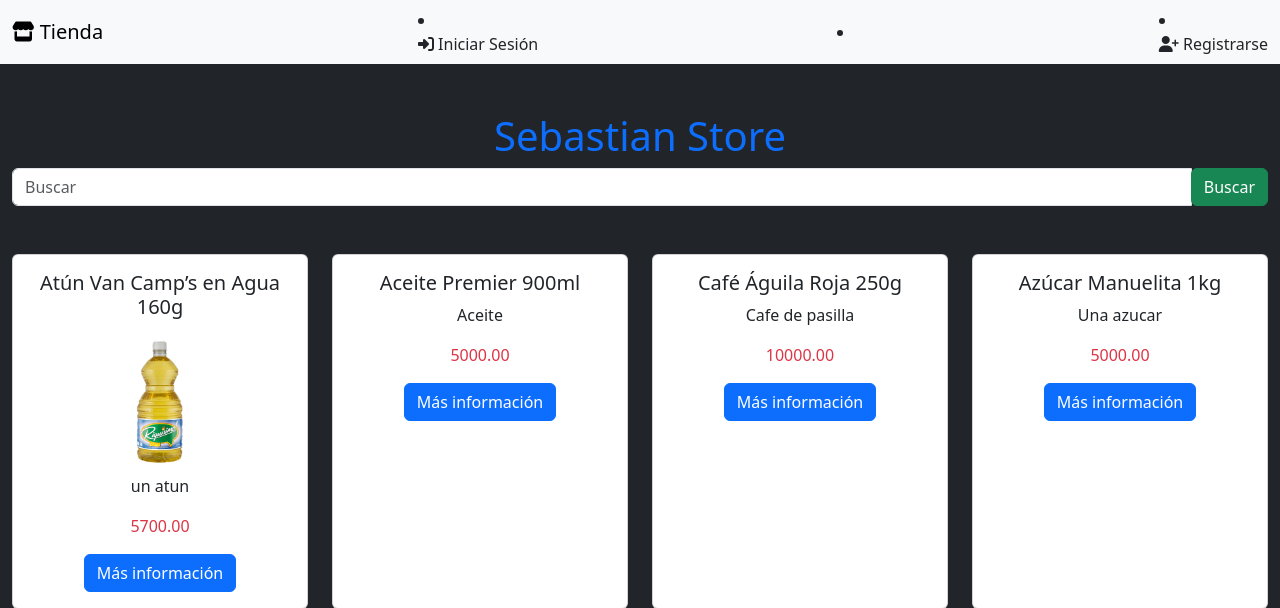
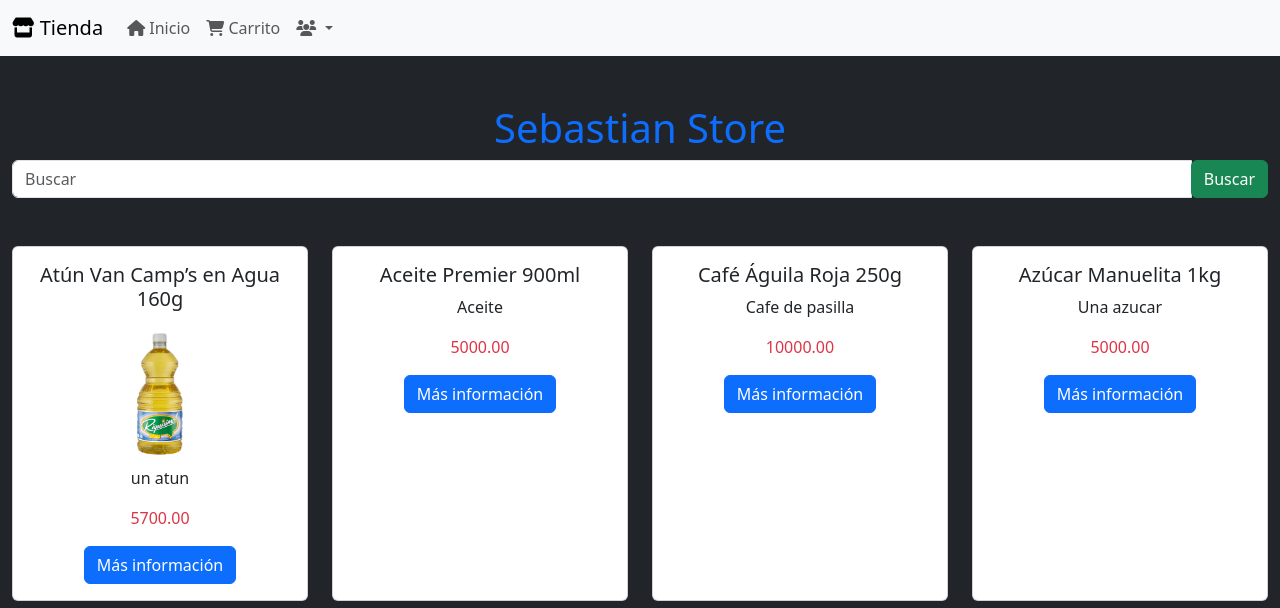
Before and after one commit to anidroid1184/django-store, a Django app: page / in a window 1280 px wide. Shown: the top 608 px of the page. Run offline with Django 5.2, Linux system fonts and the light colour scheme; data comes from the database, SQL or seed files in the repository; both versions use the stored data as it was after the commit; parts of the project's set-up code (start-up, migrations or seed data) failed here and were passed over; some libraries are stand-ins or nearby versions.

Commit message:
actualización de la vista del carrito
Actualice la vista del carrito para que se mostrara adecuadamente, actualice los models para incluir un id en la clase del carrito.

```diff
--- a/landing/carts/urls.py
+++ b/landing/carts/urls.py
@@ -3,5 +3,5 @@ from . import views
 
 
 urlpatterns = [
-    path('', views.cart, name='cart'),
+    path('', views.cart, name='carts'),
 ]
--- a/landing/carts/views.py
+++ b/landing/carts/views.py
@@ -3,4 +3,7 @@ from django.shortcuts import render
 
 # Create your views here.
 def cart(request):
-    return render(request, 'carts/cart.html', {})
+    # request.session.set_expiry(300)  # set 5 minutos de sessión
+    # key = request.session.session_key
+    # print(f'Session Key: {key}')
+    return render(request, 'carts/carts.html', {})
--- a/landing/templates/navbar.html
+++ b/landing/templates/navbar.html
@@ -1,17 +1,19 @@
-<!-- direcciones -->
-{% url 'login' as login%}
-{% url 'logout' as logout%}
-{% url 'registro' as registro%}
+<!-- Direcciones -->
+{% url 'login' as login %}
+{% url 'logout' as logout %}
+{% url 'registro' as registro %}
 {% url 'index' as index %}
 {% url 'carts' as cart %}
 
-<!--Navbar-->
+<!-- Navbar -->
 <nav class="navbar navbar-expand-lg bg-body-tertiary">
   <div class="container-fluid">
 
-    <a class="navbar-brand {%if request.path == index%} active {% endif%}" href="{% url 'index' %}">
+    <a class="navbar-brand {% if request.path == index %} active {% endif %}" href="{{ index }}">
       <span><i class="fa-solid fa-store"></i></span>
-      Tienda</a>
+      Tienda
+    </a>
+
     <button
       class="navbar-toggler"
       type="button"
@@ -19,55 +21,63 @@
       data-bs-target="#navbarSupportedContent"
       aria-controls="navbarSupportedContent"
       aria-expanded="false"
-      aria-label="Toggle navigation"
-    >
+      aria-label="Toggle navigation">
       <span class="navbar-toggler-icon"></span>
     </button>
-    {% if user.is_authenticated%}
+
     <div class="collapse navbar-collapse" id="navbarSupportedContent">
       <ul class="navbar-nav me-auto mb-2 mb-lg-0">
+
         <li class="nav-item">
-          <a class="nav-link {%if request.path == index%} active {% endif%}" aria-current="page" href="{{ index }}">
+          <a class="nav-link {% if request.path == index %} active {% endif %}" href="{{ index }}">
             <span><i class="fa-solid fa-house"></i></span>
-            Inicio</a>
+            Inicio
+          </a>
         </li>
+        <!--Carrito de productos-->
+        <li class="nav-item">
+          <a class="nav-link" href="{{ cart }}">
+            <i class="fa-solid fa-cart-shopping"></i> Carrito
+          </a>
+        </li>
+        {% if user.is_authenticated %}
+
+
           <li class="nav-item dropdown">
-          <a
-            class="nav-link dropdown-toggle"
-            href="#"
-            role="button"
-            data-bs-toggle="dropdown"
-            aria-expanded="false"
-          >
+            <a class="nav-link dropdown-toggle" href="#" role="button" data-bs-toggle="dropdown" aria-expanded="false">
               <i class="fa-solid fa-users"></i>
             </a>
-            <li class="nav-item">
-              <a class="nav-link" href="{{cart}}"><i class="fa-solid fa-cart-shopping"></i></a>
+            <ul class="dropdown-menu">
+              <li>
+                <a class="dropdown-item" href="{{ logout }}">
+                  <i class="fa-solid fa-right-from-bracket"></i> Cerrar Sesión
+                </a>
               </li>
-          <ul class="dropdown-menu">
-            <!-- Verificar si el usuario está autenticado -->
-
-            <li><a class="dropdown-item" href="{{ logout}}">
-              <a><i class="fa-solid fa-right-from-bracket"></i></a>
-              Cerrar Sesión</a>
+            </ul>
           </li>
 
         {% else %}
-            <li><a class="dropdown-item {%if request.path == login%} active {% endif%}" href="{{ login }}">
-              <span><i class="fa-solid fa-right-to-bracket"></i></span>
-              Iniciar Sesión
+
+          <li class="nav-item dropdown">
+            <a class="nav-link dropdown-toggle" href="#" role="button" data-bs-toggle="dropdown" aria-expanded="false">
+              <i class="fa-solid fa-users"></i>
+            </a>
+            <ul class="dropdown-menu">
+              <li>
+                <a class="dropdown-item {% if request.path == login %} active {% endif %}" href="{{ login }}">
+                  <i class="fa-solid fa-right-to-bracket"></i> Iniciar Sesión
                 </a>
               </li>
               <li><hr class="dropdown-divider" /></li>
-          <li><a class="dropdown-item {%if request.path == registro%} active {% endif%}" href="{{ registro}}">
-            <span><i class="fa-solid fa-user-plus"></i></span>
-            Registrarse</a></li>
+              <li>
+                <a class="dropdown-item {% if request.path == registro %} active {% endif %}" href="{{ registro }}">
+                  <i class="fa-solid fa-user-plus"></i> Registrarse
+                </a>
+              </li>
             </ul>
           </li>
-        <!-- Carrito de compras -->
 
         {% endif %}
-      </ul>
       </ul>
     </div>
   </div>
```
Also changed, not shown: landing/carts/models.py (+9 -1 lines), landing/carts/migrations/0002_cart_cart_id.py (added), landing/db.sqlite3. Lines whose indentation alone changed are shown as unchanged.
